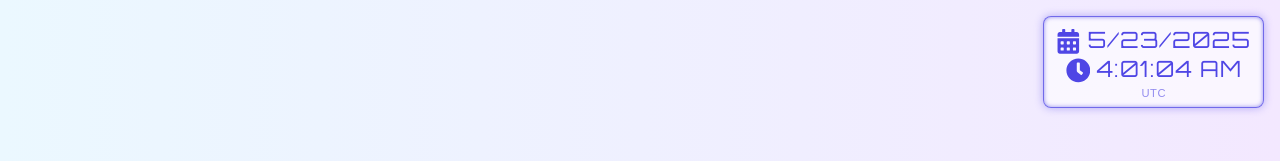
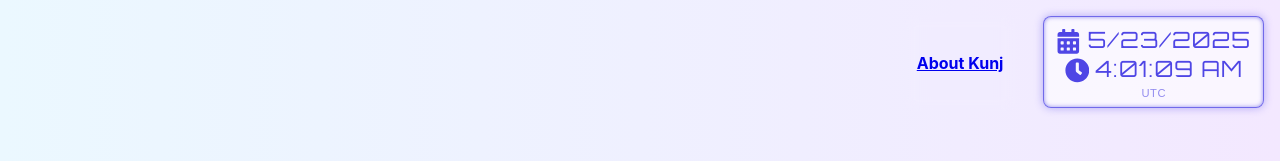
Before and after one commit to kunjthemodi/OneSecurity, a React (Create React App) app in the folder client/: page /login in a window 1280 px wide. Shown: the top 161 px of the page. Built offline with nearby package versions, Linux system fonts and the light colour scheme; no server answers.

Commit message:
About Kunj

```diff
--- a/client/package.json
+++ b/client/package.json
@@ -20,6 +20,9 @@
     "react-router-dom": "^5.3.4",
     "react-scripts": "^5.0.1",
     "react-toastify": "^9.1.3",
+    "react-tsparticles": "^2.12.2",
+    "tsparticles": "^3.8.1",
+    "tsparticles-slim": "^2.12.0",
     "web-vitals": "^2.1.4"
   },
   "scripts": {
--- a/client/src/components/Login.css
+++ b/client/src/components/Login.css
@@ -1,5 +1,5 @@
 .login-page {
-  position: relative;      /* for absolutely positioned clock */
+  position: relative;
   min-height: 100vh;
   display: flex;
   align-items: center;
@@ -7,22 +7,52 @@
   background: linear-gradient(to right, #ebf8ff, #f3e8ff);
   padding: 16px;
 }
-.live-clock .icon {
-  margin-right: 0.4rem;
-  vertical-align: middle;
-  font-size: 1.1em;     /* scales with the text */
-  color: inherit;       /* uses your neon-indigo color */
+
+.about {
+  position: absolute;
+  top: 1rem;
+  right: 7cm;                     /* use rem or px, not cm */
+  font-size: 1rem;
+  font-weight: 600;
+  color: #4f46e5;                  /* indigo accent */
+  /* background: rgba(255, 255, 255, 0.4); */
+  padding: 1rem 0.75rem;
+  border-radius: 0.5rem;
+  backdrop-filter: blur(6px);      /* frosted‐glass effect */
+  /* box-shadow: 0 2px 8px rgba(0, 0, 0, 0.15), inset 0 0 4px rgba(255, 255, 255, 0.3); */
+  overflow: hidden;
+  /* transition:
+    background 0.3s ease,
+    transform 0.3s ease,
+    box-shadow 0.3s ease; */
+  z-index: 100;
+  text-decoration: none;           /* remove underline */
 }
 
-.live-clock .live-zone {
-  display: block;
-  margin-top: 0.25rem;
-  font-size: 0.7rem;
-  opacity: 0.6;
-  font-family: sans-serif;
-  text-transform: uppercase;
-  letter-spacing: 0.05em;
+/* animated underline (pseudo‐element) */
+.about::after {
+  content: "";
+  position: absolute;
+  bottom: 0.35rem;
+  left: 0.75rem;
+  width: 0;
+  height: 2px;
+  background: #4f46e5;
+  transition: width 0.3s ease;
 }
+
+/* hover effects */
+.about:hover {
+  background: rgba(255, 255, 255, 0.6);
+  box-shadow: 0 4px 12px rgba(0, 0, 0, 0.2),
+              inset 0 0 6px rgba(255, 255, 255, 0.5);
+  transform: translateY(-2px) scale(1.02);
+}
+
+.about:hover::after {
+  width: calc(100% - 1.5rem);      /* match padding */
+}
+
 .live-clock {
   position: absolute;
   top: 1rem;
@@ -41,6 +71,15 @@
   user-select: none;
 }
 
+.live-clock .live-zone {
+  display: block;
+  margin-top: 0.25rem;
+  font-size: 0.7rem;
+  opacity: 0.6;
+  font-family: sans-serif;
+  text-transform: uppercase;
+  letter-spacing: 0.05em;
+}
 .live-clock .live-date {
   display: block;
   font-size: 1.4rem;
@@ -52,7 +91,12 @@
   font-size: 1.4rem;
   letter-spacing: 0.05em;
 }
-
+.live-clock .icon {
+  margin-right: 0.4rem;
+  vertical-align: middle;
+  font-size: 1.1em;     /* scales with the text */
+  color: inherit;       /* uses your neon-indigo color */
+}
 .live-clock .colon {
   animation: blink 1s steps(1) infinite;
 }
--- a/client/src/pages/Login.jsx
+++ b/client/src/pages/Login.jsx
@@ -1,4 +1,4 @@
-import React, { useState} from 'react';
+import React, { useState,useEffect} from 'react';
 import { useHistory, Link } from 'react-router-dom';
 import { useAuth } from '../contexts/AuthContext';
 import '../components/Login.css';
@@ -12,7 +12,7 @@ export default function Login() {
   const [loading, setLoading] = useState(false);
   const { login } = useAuth();
   const history = useHistory();
-  const [now] = useState(new Date());
+  const [now, setNow] = useState(new Date());
 
   const handleRegisterClick = e => {
     // let the <Link> do its navigation first...
@@ -39,7 +39,10 @@ export default function Login() {
       setLoading(false);
     }
   };
-
+  useEffect(() => {
+    const timer = setInterval(() => setNow(new Date()), 1000);
+    return () => clearInterval(timer);
+  }, []);
 
   // 3) Format however you like
   const dateStr = now.toLocaleDateString();
@@ -50,6 +53,19 @@ export default function Login() {
 
   return (
     <div className="login-page">
+
+      <div className='about'>
+        <h4>
+            <a
+              href="https://hellokunj.netlify.app"
+              className="about-link"
+              target="_blank"
+              rel="noopener noreferrer"
+            >
+              About Kunj
+            </a>
+          </h4>
+      </div>
       <div className='live-clock'>
       <span className="live-date"><FaCalendarAlt className="icon" />{dateStr}
       </span>
@@ -62,6 +78,7 @@ export default function Login() {
       </span>
       <span className="live-zone">{tzName}</span>
       </div>
+
       <div className="info-section">
         <h1>Welcome to OneSecurity</h1>
         <p>Your all-in-one password manager designed to keep your credentials safe and accessible.</p>
```
Also changed, not shown: client/src/config/particles.js (added, +25 -0 lines), 1 other file (tests, documents, lock files or other folders).
